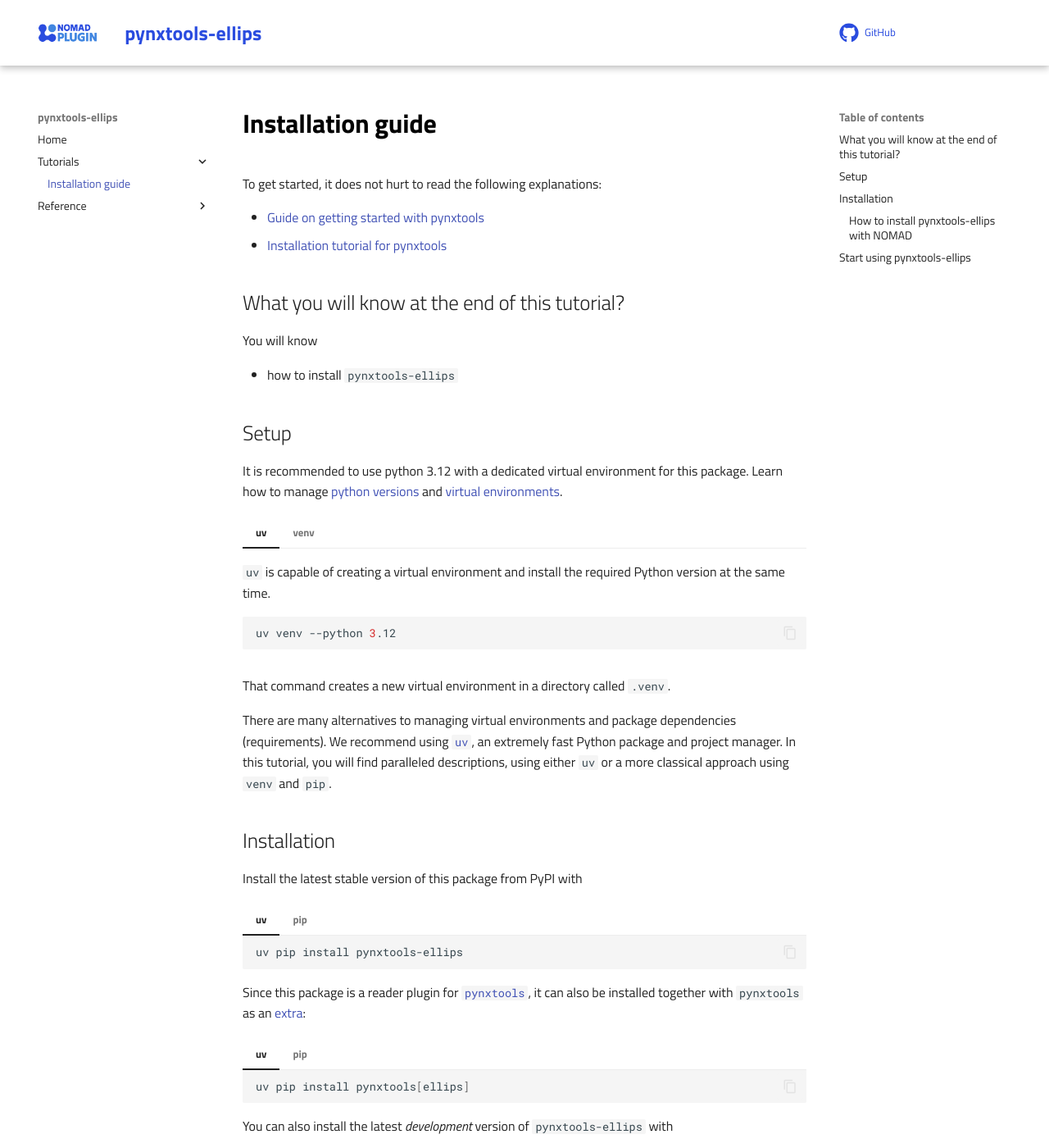
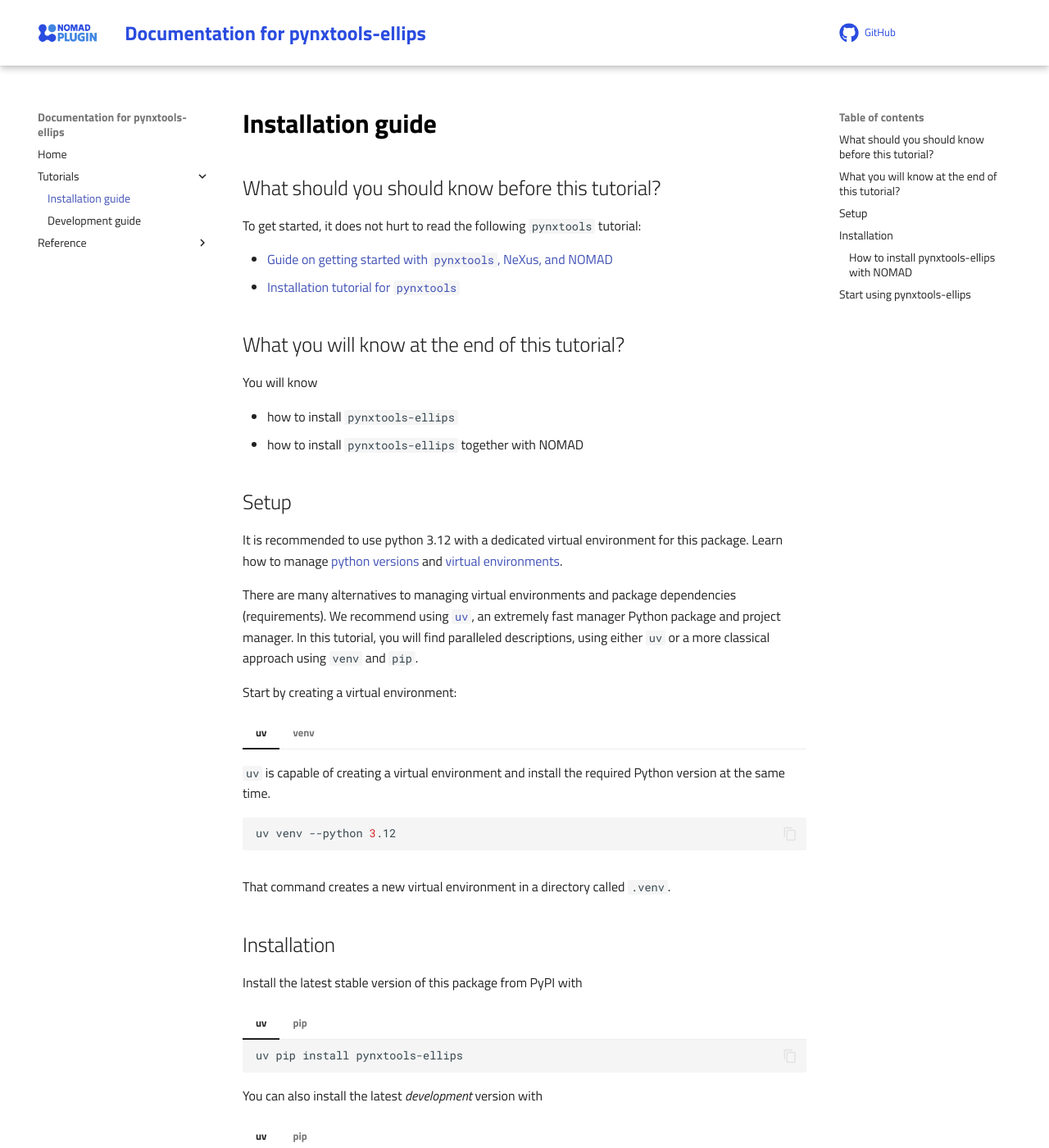
Before and after one commit to FAIRmat-NFDI/pynxtools-ellips, an MkDocs documentation site: the page built from docs/tutorial/installation.md, in a window 1280 px wide and 1400 px high. Shown: the whole window at 82% size. Built offline with MkDocs 1.6.1 and Material for MkDocs 9.7.7, drawn with Linux system fonts in a browser that asks for light colours; comment, search, counter and statistics services are not loaded; some of the changed text lies outside the part shown.

````diff
--- a/docs/tutorial/installation.md
+++ b/docs/tutorial/installation.md
@@ -1,21 +1,26 @@
 # Installation guide
 
-To get started, it does not hurt to read the following explanations:
+## What should you should know before this tutorial?
 
-- [Guide on getting started with pynxtools](https://fairmat-nfdi.github.io/pynxtools/getting-started.html)
-- [Installation tutorial for pynxtools](https://fairmat-nfdi.github.io/pynxtools/tutorial/installation.html)
+To get started, it does not hurt to read the following `pynxtools` tutorial:
+
+- [Guide on getting started with `pynxtools`, NeXus, and NOMAD](https://fairmat-nfdi.github.io/pynxtools/getting-started.html)
+- [Installation tutorial for `pynxtools`](https://fairmat-nfdi.github.io/pynxtools/tutorial/installation.html)
 
 ## What you will know at the end of this tutorial?
 
 You will know
 
 - how to install `pynxtools-ellips`
+- how to install `pynxtools-ellips` together with NOMAD
 
 ## Setup
 
-It is recommended to use python 3.12 with a dedicated virtual environment for this package.
-Learn how to manage [python versions](https://github.com/pyenv/pyenv) and
-[virtual environments](https://realpython.com/python-virtual-environments-a-primer/).
+It is recommended to use python 3.12 with a dedicated virtual environment for this package. Learn how to manage [python versions](https://github.com/pyenv/pyenv) and [virtual environments](https://realpython.com/python-virtual-environments-a-primer/).
+
+There are many alternatives to managing virtual environments and package dependencies (requirements). We recommend using [`uv`](https://github.com/astral-sh/uv), an extremely fast manager Python package and project manager. In this tutorial, you will find paralleled descriptions, using either `uv` or a more classical approach using `venv` and `pip`.
+
+Start by creating a virtual environment:
 
 === "uv"
     `uv` is capable of creating a virtual environment and install the required Python version at the same time.
@@ -33,10 +38,6 @@ Learn how to manage [python versions](https://github.com/pyenv/pyenv) and
     ```
 That command creates a new virtual environment in a directory called `.venv`.
 
-There are many alternatives to managing virtual environments and package dependencies (requirements). We recommend using [`uv`](https://github.com/astral-sh/uv), an extremely fast Python package and project manager. In this tutorial, you will find paralleled descriptions, using either `uv` or a more classical approach using `venv` and `pip`.
-
-
-
 ## Installation
 
 Install the latest stable version of this package from PyPI with
@@ -53,21 +54,7 @@ Install the latest stable version of this package from PyPI with
     pip install pynxtools-ellips
     ```
 
-Since this package is a reader plugin for [`pynxtools`](https://github.com/FAIRmat-NFDI/pynxtools), it can also be installed together with `pynxtools` as an [extra](https://packaging.python.org/en/latest/specifications/dependency-specifiers/#extras):
-
-=== "uv"
-
-    ```bash
-    uv pip install pynxtools[ellips]
-    ```
-
-=== "pip"
-
-    ```bash
-    pip install pynxtools[ellips]
-    ```
-
-You can also install the latest _development_ version of `pynxtools-ellips` with
+You can also install the latest _development_ version with
 
 === "uv"
 
@@ -83,7 +70,7 @@ You can also install the latest _development_ version of `pynxtools-ellips` with
 
 ### How to install `pynxtools-ellips` with NOMAD
 
-To use `pynxtools-ellips` with NOMAD, simply install it in the same environment as the `nomad-lab` package. NOMAD will recognize `pynxtools` and `pynxtools-ellips` as plugins automatically.
+To use `pynxtools-ellips` with NOMAD, simply install it in the same environment as the `nomad-lab` package. NOMAD will recognize `pynxtools-ellips` as a plugin automatically. In addition, NOMAD will install a schema for NeXus application definitions.
 
 ## Start using `pynxtools-ellips`
 
--- a/mkdocs.yaml
+++ b/mkdocs.yaml
@@ -1,12 +1,15 @@
-site_name: pynxtools-ellips
+site_name: Documentation for pynxtools-ellips
 site_description: |
-  The documentation for the pynxtools-ellips plugin
+  The documentation for the pynxtools-ellips plugin.
 site_author: The FAIRmat authors
 repo_url: https://github.com/FAIRmat-NFDI/pynxtools-ellips
+edit_uri: ""
+
 nav:
   - Home: index.md
   - Tutorials:
     - tutorial/installation.md
+    - tutorial/contributing.md
   # - How-tos:
   #   - how-tos/dummy.md
   # - Learn:
@@ -15,7 +18,7 @@ nav:
     - reference/vase.md
 
 plugins:
-    - search
+  - search
 
 theme:
   name: material
@@ -50,9 +53,10 @@ markdown_extensions:
   - pymdownx.arithmatex:
       generic: true
   - pymdownx.emoji
+  - mkdocs-click
   - pymdownx.extra
   - pymdownx.tabbed:
-      alternate_style: true
+    alternate_style: true
   - pymdownx.superfences:
       custom_fences:
         - name: mermaid
@@ -61,7 +65,6 @@ markdown_extensions:
 
 extra:
   generator: false
-  # homepage: https://fairmat-nfdi.github.io/pynxtools-ellips
 
 use_directory_urls: false
 
````
Also changed, not shown: .pre-commit-config.yaml (+33 -6 lines), README.md (+13 -8 lines), cspell.json (+7 -5 lines), docs/index.md (+5 -2 lines), docs/tutorial/contributing.md (added, +127 -0 lines), pyproject.toml (+22 -11 lines), .cruft.json (added), 8 other files.
